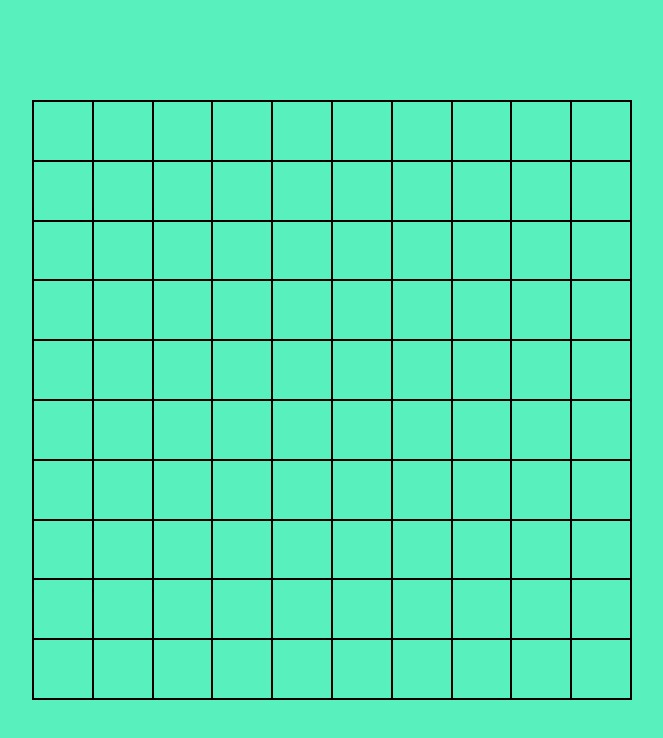
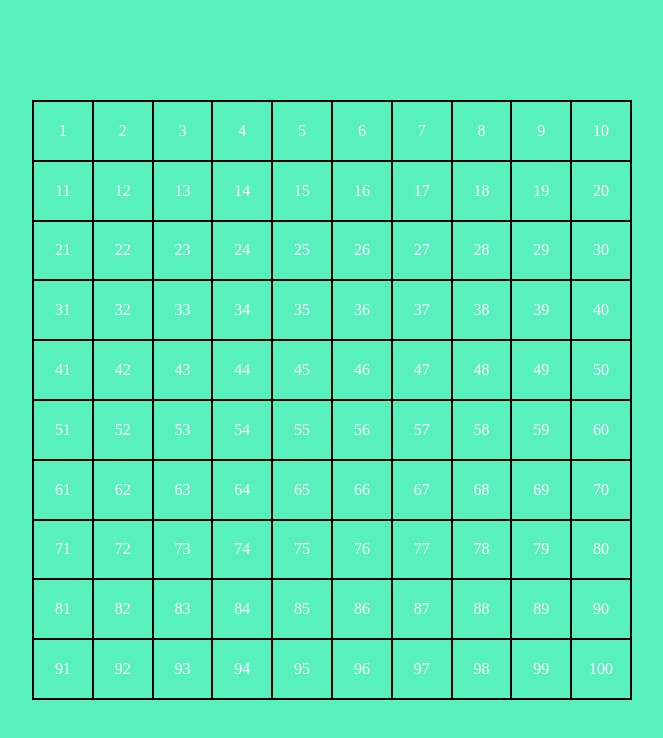
Before and after one commit to VincenzoZ24/js-campominato-grid, a plain HTML site: page index.html in a window 1280 px wide. Shown: the whole page, without its empty margins (308-971 px from the left). Drawn offline with Linux system fonts and the light colour scheme.

Commit message:
creata griglia e aggiunto evento click

```diff
--- a/css/style.css
+++ b/css/style.css
@@ -4,6 +4,7 @@
     box-sizing: border-box;
 }
 body{
+    color: white;
     display: flex;
     height: 100vh;
     background-color: rgb(88, 240, 189);
@@ -20,6 +21,9 @@ body{
     border: 1px solid black;
     width: calc(( 600px - 2px) / 10);
     height: calc(( 600px - 2px) / 10);
+    display: flex;
+    justify-content: center;
+    align-items: center;
 }
 .cell.active{
  background-color: blue;
--- a/js/script.js
+++ b/js/script.js
@@ -1,6 +1,11 @@
 let container = document.querySelector(".container");
-for (let i = 0; i < 100; i++) {
+
+for (let i = 1; i <= 100; i++) {
     let cell = document.createElement("div");
     cell.classList.add("cell");
     container.append(cell);
+    cell.innerHTML = i;
+    cell.addEventListener("click", function () {
+        cell.classList.toggle("active");
+    })
 }
```
